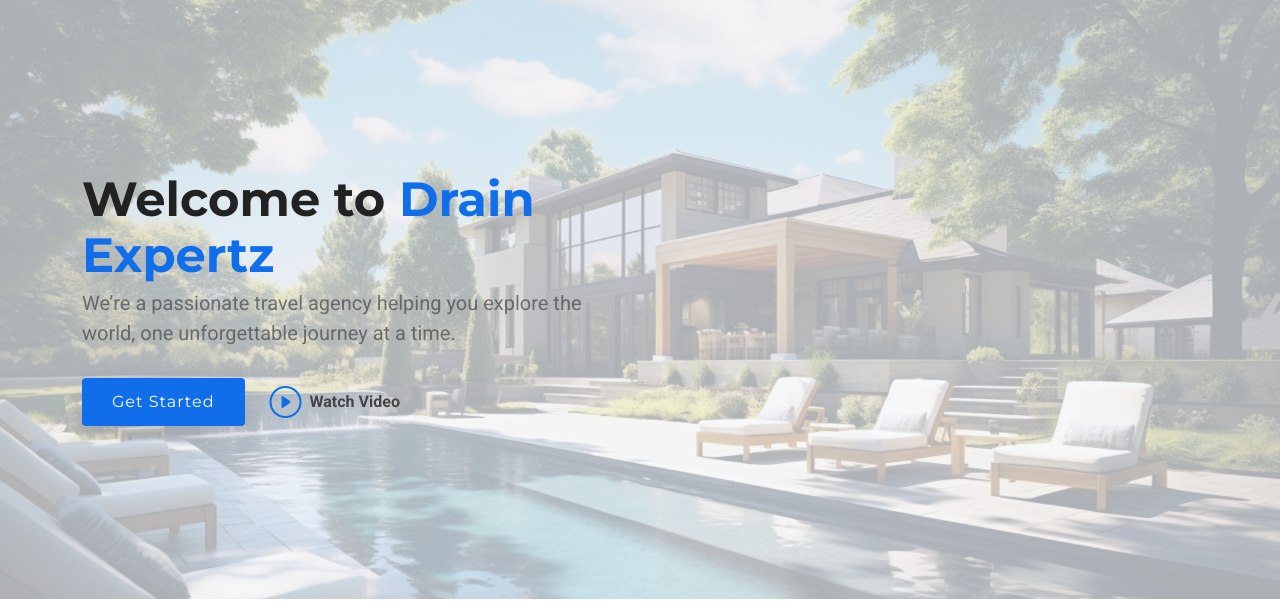
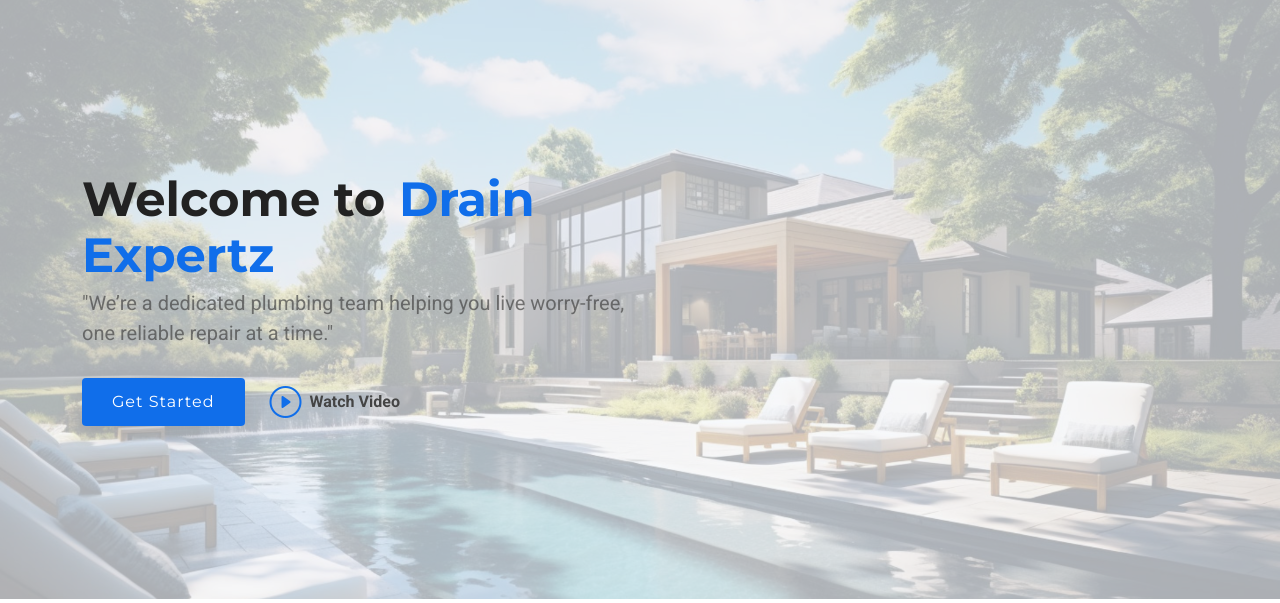
Before and after one commit to Carrington-dev/drainexpertz, a Flask app: page / in a window 1280 px wide. Shown: the part 120-723 px from the top of the page. Run offline with Flask 3, Linux system fonts and the light colour scheme; some libraries are stand-ins or nearby versions.

Commit message:
Update index.html
Co-Authored-By: Stemgon <165911512+stemgon@users.noreply.github.com>
Co-Authored-By: Carrington Muleya <79579279+carrington-dev@users.noreply.github.com>

```diff
--- a/src/templates/index.html
+++ b/src/templates/index.html
@@ -10,7 +10,7 @@
     <div class="row gy-4">
       <div class="col-lg-6 order-2 order-lg-1 d-flex flex-column justify-content-center" data-aos="zoom-out">
         <h1>Welcome to <span>{{ company }}</span></h1>
-        <p>We’re a passionate travel agency helping you explore the world, one unforgettable journey at a time.       </p>
+        <p>"We’re a dedicated plumbing team helping you live worry-free, one reliable repair at a time."        </p>
         <div class="d-flex">
           <a href="#about" class="btn-get-started">Get Started</a>
           <a href="https://youtu.be/JzWbu371MuI?si=MRLR5skmAF6Yc1HY" class="glightbox btn-watch-video d-flex align-items-center"><i class="bi bi-play-circle"></i><span>Watch Video</span></a>
```
